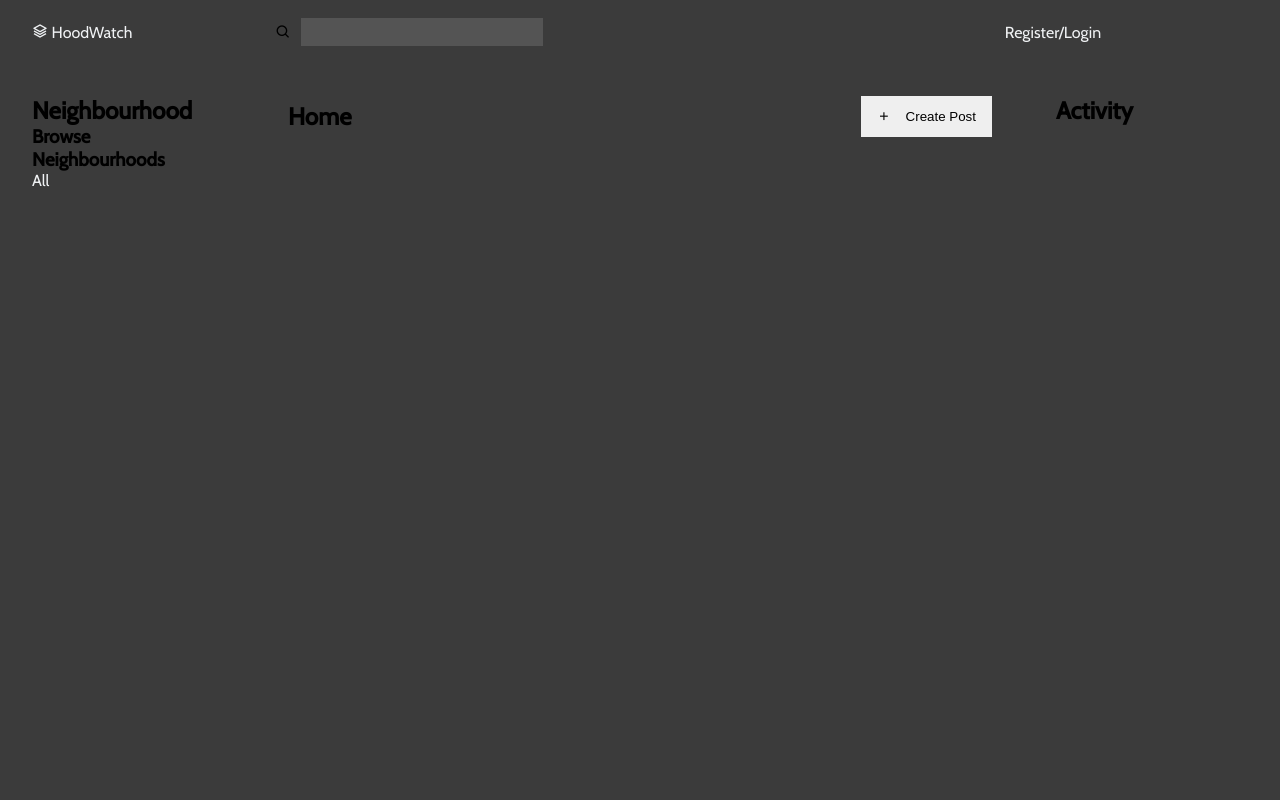
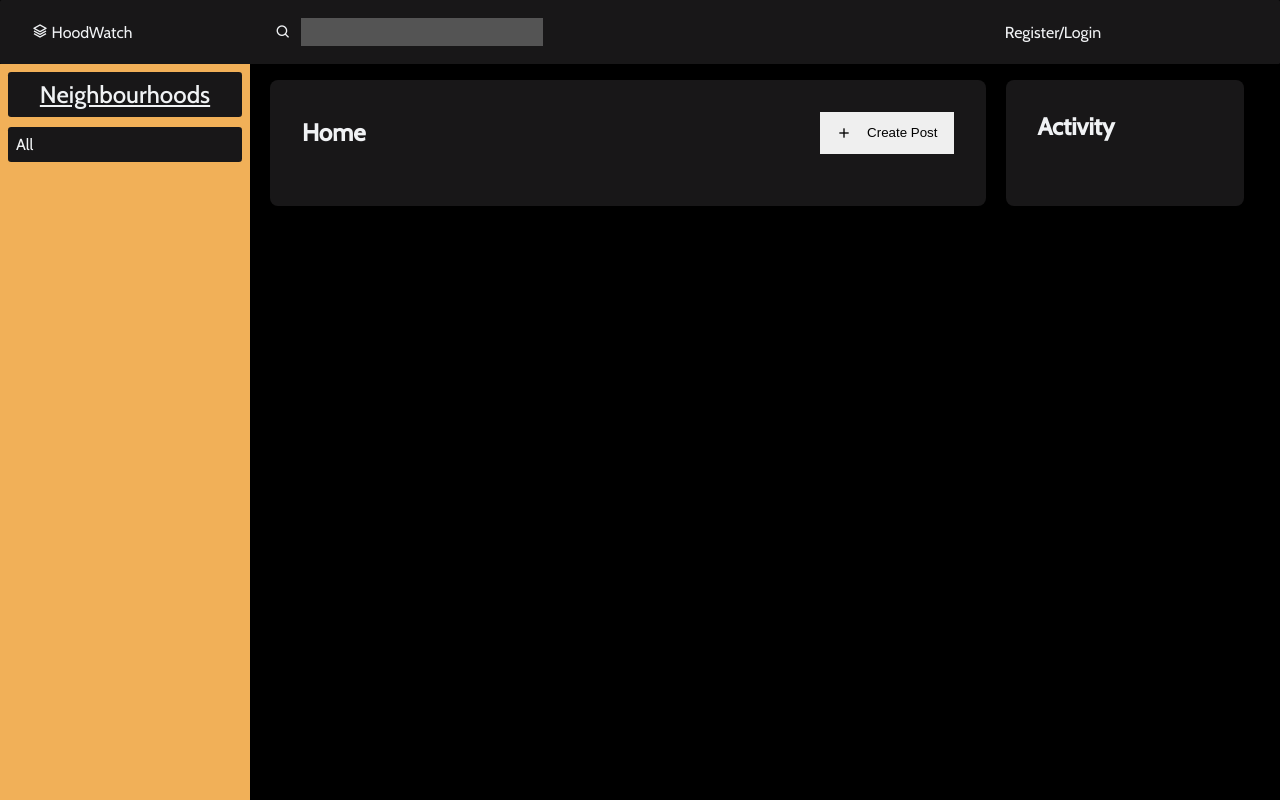
Before and after one commit to LemmyMwaura/Neighbourhood_Watch, a Django app: page / in a window 1280 px wide. Run offline with Django 4.2, Linux system fonts and the light colour scheme; data that the repository does not hold is empty.

Commit message:
added sidebar, style update

```diff
--- a/base/models.py
+++ b/base/models.py
@@ -33,7 +33,7 @@ class Neighbourhood(models.Model):
 class Profile(models.Model):
     user_profile = models.OneToOneField(User, on_delete=models.CASCADE)
     bio = models.TextField()
-    users_neighbourhood = models.ForeignKey(Neighbourhood, on_delete=models.DO_NOTHING, blank=True)
+    users_neighbourhood = models.ForeignKey(Neighbourhood, related_name='members', on_delete=models.DO_NOTHING, blank=True)
     updated = models.DateTimeField(auto_now=True)
     created = models.DateTimeField(auto_now_add=True)
 
--- a/base/templates/base/home.html
+++ b/base/templates/base/home.html
@@ -8,7 +8,7 @@
 
 {% block content %}
     <div class="container">
-        <div class="home-wrapper">
+            <!-- Modal form -->
             <form class="create-post-form modal" action="{% url 'create-post' %}" method="POST">
                 {% csrf_token %}
                 <div class="title">Create Post</div>
@@ -21,24 +21,9 @@
             <div class="overlay">
                 <i class='bx bx-x overlay-tooltip'></i>
             </div>
+            <!-- end form -->
 
-            <section class="neighbourhoods">
-                <h1>Neighbourhood</h1>
-                <div class="all-hoods">
-                    <h3>Browse Neighbourhoods</h3>
-                    <a href="{% url 'home' %}">All</a>
-                    <div class="hood-container">
-                        {% for neighbourhood in neighbourhoods %}
-                        <div class="neighbourhood-wrapper">
-                            <div class="neighbourhood-header">
-                                <a class="hood-name" href="{% url 'home' %}?q={{neighbourhood.name}}">{{ neighbourhood.name }}</a>
-                                <a class="btn openhood-btn" href="{% url 'open-hood' neighbourhood.id %}">Open</a>
-                            </div>
-                        </div>
-                        {% endfor %}
-                    </div>
-                </div>
-            </section>
+        <div class="home-wrapper">
             <section class="home">
                 <div class="home-header">
                     <h1>Home</h1>
@@ -47,13 +32,31 @@
                         <span>Create Post</span>
                     </button>
                 </div>
-                {% for post in posts %}
+                <div class="all-posts">
+                    {% for post in posts %}
                     <div class="post-wrapper">
-                        <h6 class="post-message">{{ post.message }}</h6>
-                        <a class="btn edit-post" href="{% url 'update-post' post.id %}">Edit</a>
-                        <a class="btn delete-post" href="{% url 'delete-post' post.id %}">Delete</a>
+                        <div class="name">
+                            <span>by</span>
+                            <i class='bx bxs-badge-check tooltip'></i>
+                            <p class="post-user">{{ post.user.user_profile.username }}</p>
+                        </div>
+                        <div class="post-message">{{ post.message }}</div>
+                        <div class="footer">
+                            <div class="time">{{ post.created|timesince }} ago</div>
+                            <div class="edits">
+                                <a class="btn edit-post" href="{% url 'update-post' post.id %}">
+                                    <i class='bx bxs-edit'></i>
+                                    <span class="edit">Edit</span>
+                                </a>
+                                <a class="btn delete-post" href="{% url 'delete-post' post.id %}">
+                                    <i class='bx bx-trash tooltip'></i>
+                                    <span class="delete">Delete</span>
+                                </a>
+                            </div>
+                        </div>
                     </div>
-                {% endfor %}
+                    {% endfor %}
+                </div>
             </section>
             <section class="activity">
                 <h1>Activity</h1>
--- a/base/templates/base/profile.html
+++ b/base/templates/base/profile.html
@@ -2,7 +2,7 @@
 {% load static %}
 
 {% block link %}
-    <link rel="stylesheet" href="{% static 'styles/edit_form.css' %}">
+    <link rel="stylesheet" href="{% static 'styles/profile.css' %}">
 {% endblock %}
 
 {% block content %}
--- /dev/null
+++ b/base/templates/base/sidebar.html
@@ -0,0 +1,16 @@
+<section class="neighbourhoods">
+    <h1 class="hood-title">Neighbourhoods</h1>
+    <div class="all-hoods">
+        <div class="hood-container">
+            <a class="hood-alllink" href="{% url 'home' %}">All</a>
+            {% for neighbourhood in neighbourhoods %}
+            <div class="neighbourhood-wrapper">
+                <div class="neighbourhood-header">
+                    <a class="hood-name" href="{% url 'home' %}?q={{neighbourhood.name}}">{{ neighbourhood.name }}</a>
+                    <a class="btn openhood-btn" href="{% url 'open-hood' neighbourhood.id %}">Open</a>
+                </div>
+            </div>
+            {% endfor %}
+        </div>
+    </div>
+</section>
--- a/base/views.py
+++ b/base/views.py
@@ -132,8 +132,9 @@ def update_post(request,pk):
 def neighbourhood(request,pk):
     hood = Neighbourhood.objects.get(id=pk)
     posts = hood.posts.all()
+    members = hood.members.all()
 
-    context = {"hood":hood, "posts":posts}
+    context = {"hood":hood, "posts":posts, "members":members}
     return render(request, 'base/hood.html', context)
 
 @login_required(login_url='login')
--- a/static/styles/edit_form.css
+++ b/static/styles/edit_form.css
@@ -1,7 +1,3 @@
-body{
-    background-color: hsl(0, 0%, 23%);
-}
-
 .edit-container{
     display: flex;
     align-items: center;
@@ -45,7 +41,7 @@ body{
 }
 
 .post-form-message{
-    border: 2px solid hsl(173, 52%, 53%);
+    border: 2px solid hsl(35, 85%, 65%);
     outline: none;
     background: none;
     color: hsl(0, 0%, 96%);
@@ -59,5 +55,5 @@ body{
     font-weight: bold;
     color:hsl(180, 2%, 13%);
     text-transform: uppercase;
-    background-color: hsl(173, 52%, 53%);
+    background-color: hsl(35, 85%, 65%);
 }
--- a/static/styles/home.css
+++ b/static/styles/home.css
@@ -1,11 +1,32 @@
+
 .home-wrapper{
+    position: relative;
     display: grid;
-    grid-template-columns: 1fr 3fr 1fr;
+    grid-template-columns: 3fr 1fr;
+    gap: 20px;
+    margin-left: 20px;
+    margin-top: 4rem;
+    padding: 1rem 1rem  0 0rem;
+    width: calc(100vw - 290px);
+    left: 250px;
 }
 
-.home,.neighbourhoods,.activity{
+
+/* #f2c384
+#f1b058
+#262526
+#181718
+#121112
+#010001 */
+
+.home,.activity{
     padding: 2rem;
+    /* border: 1px solid white; */
+    background-color: rgb(24, 23, 24);
+    border-radius: 0.5rem;
+    height: auto;
 }
+
 
 .home-header{
     display: flex;
@@ -19,18 +40,54 @@
     gap: 15px
 }
 
-.hood-container{
+.all-posts{
     display: grid;
-    gap: 10px;
+    gap: 20px;
+    margin-top: 20px;
 }
 
-.neighbourhood-header{
+.post-wrapper{
+    background: hsl(180, 2%, 13%);
+    padding: 1rem;
+    display: grid;
+    gap: 20px;
+    border-radius:0.5rem;
+}
+
+.name{
+    display: flex;
+    align-items: center;
+    column-gap: 5px;
+}
+
+.post-message{
+    font-size: 2rem;
+}
+
+.footer{
     display: flex;
     align-items: center;
     justify-content: space-between;
 }
 
-.openhood-btn{
-    background-color: red;
+.edits{
+    display: flex;
+    align-items: center;
+    gap: 10px;
+}
+
+.tooltip{
+    font-size: 1rem;
+}
+
+.delete-post,
+.edit-post{
+    display: flex;
+    align-items: center;
+    gap:5px;
     padding: 0.5rem;
+    border-radius: 0.5rem;
+    background: hsl(35, 85%, 65%);
+    color: hsl(180, 2%, 13%);
+    font-weight: 500;
 }
--- /dev/null
+++ b/static/styles/hood.css
@@ -0,0 +1,4 @@
+.hood-wrapper{
+    display: grid;
+    grid-template-columns: 1fr 3fr 1fr;
+}
--- a/static/styles/main.css
+++ b/static/styles/main.css
@@ -6,10 +6,18 @@
    box-sizing: border-box;
 }
 
+/* #f2c384
+#f1b058
+#262526
+#181718
+#121112
+#010001 */
+
 body{
     /* font-family: 'Lato', sans-serif; */
     font-family: 'Cabin', sans-serif;
-    background: hsl(180, 2%, 13%);
+    background: hsl(300, 100%, 0%);
+    color: hsl(219, 15%, 95%);
 }
 
 a{
@@ -18,11 +26,17 @@ a{
 }
 
 nav{
+    position: fixed;
+    top: 0;
+    width: 100vw;
+    z-index: 100;
     display: grid;
     grid-template-columns: 1fr 3fr 1fr;
     align-items: center;
     height: 4rem;
     padding: 0 2rem;
+    background-color: rgb(24, 23, 24);
+    border-radius: 0.1rem;
 }
 
 .nav-logo{
@@ -118,7 +132,7 @@ nav{
 
 .modal-btn{
     background-color: hsl(180, 2%, 13%);
-    color: hsl(173, 52%, 53%);
+    color: hsl(35, 85%, 65%);
     height: 3rem;
     font-weight: 500;
     outline: none;
@@ -147,7 +161,7 @@ nav{
     pointer-events: none;
     opacity: 0;
     transform: translate(-50%, -50%);
-    z-index: 100;
+    z-index: 2000;
 }
 
 .create-post-form.active{
@@ -165,6 +179,7 @@ nav{
     background-color: rgba(0, 0, 0, .9);
     pointer-events: none;
     transition: 0.4s ease;
+    z-index: 1000;
 }
 
 .overlay.active{
@@ -185,3 +200,55 @@ nav{
 .overlay-tooltip:hover{
     transform: rotate(90deg);
 }
+
+/* sidebar */
+.neighbourhoods{
+    position: fixed;
+    top: 4rem;
+    bottom: 0;
+    left: 0;
+    width: 250px;
+    border-radius: 0;
+    padding: 0.5rem;
+    background-color: #f1b058;
+    min-height: calc(100vh - 4rem);
+}
+
+.hood-container{
+    display: grid;
+    gap: 10px;
+    margin-top: 10px;
+}
+
+.hood-title{
+    text-align: center;
+    text-decoration: underline;
+    font-weight: 500;
+    color: hsl(219, 15%, 95%);
+    padding: 0.5rem;
+    border-radius: 0.2rem;
+    background-color: rgb(24, 23, 24);
+}
+
+.neighbourhood-wrapper, .hood-alllink{
+    padding: 0.5rem;
+    border-radius: 0.2rem;
+    background-color: rgb(24, 23, 24);
+}
+
+.hood-alllink{
+    width: 100%;
+}
+
+.neighbourhood-header{
+    display: flex;
+    align-items: center;
+    justify-content: space-between;
+}
+
+.openhood-btn{
+    background-color: #f1b058;
+    padding: 0.5rem;
+    border-radius: 0.5rem;
+}
+/* endsidebar */
--- a/templates/main.html
+++ b/templates/main.html
@@ -15,8 +15,8 @@
 <body>
     <header>
         {% include 'navbar.html' %}
+        {%  include 'base/sidebar.html' %}
     </header>
-
 
     {% if messages %}
     <ul class="messages">
```
Also changed, not shown: base/templates/base/hood.html (+10 -2 lines), static/styles/login_register.css (+3 -7 lines).
